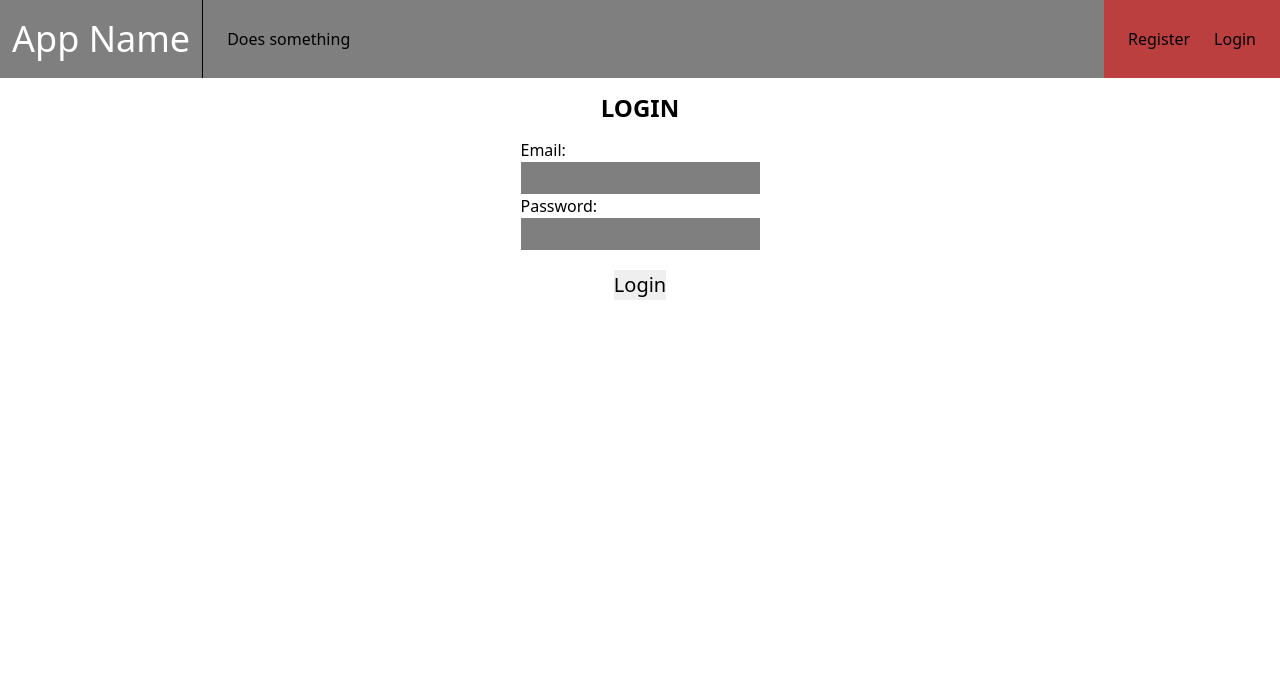
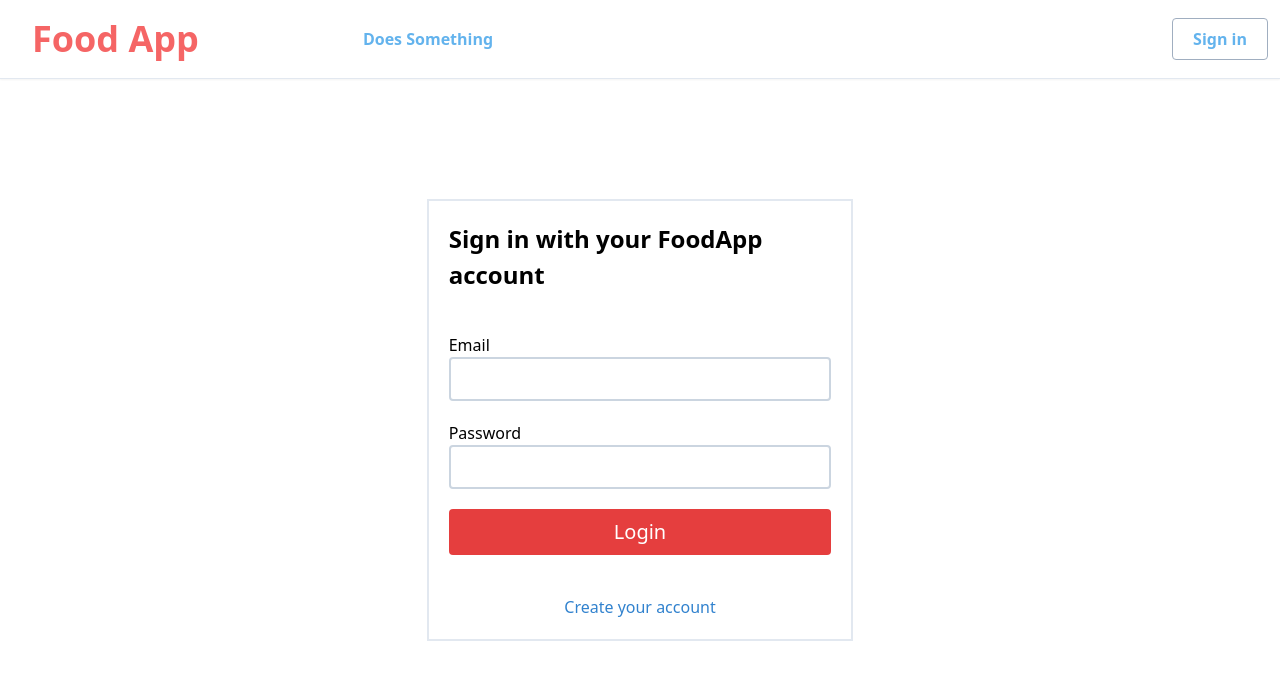
Before and after one commit to zydricDev/FoodApp, a React (Create React App) app in the folder react-foodapp/: page /login in a window 1280 px wide. Shown: the top 680 px of the page. Built offline with nearby package versions, Linux system fonts and the light colour scheme; no server answers.

Commit message:
Front end

```diff
--- a/react-foodapp/src/components/auth/AuthOptions.js
+++ b/react-foodapp/src/components/auth/AuthOptions.js
@@ -22,13 +22,16 @@ export default function AuthOptions() {
             {
                 //if userData.user true, log out else use the other buttons
                 userData.user ? (
-                    <div className='p-3 bg-red-t-50 flex'>
-                        <button className='inline-block mx-3 hover:text-white' onClick={logout}>Log out</button>
+                    <div className='flex justify-center'>
+                        <button className='inline-block mx-3 hover:text-white focus:outline-none' onClick={logout}>
+                            <p className='px-5 border border-gray-500 rounded p-2 font-bold text-blue-400 hover:border-blue-500'>Log Out</p>
+                        </button>
                     </div>
                 ) : (
-                    <div className='p-3 bg-red-t-50 flex'>
-                        <button className='inline-block mx-3 hover:text-white focus:outline-none' onClick={register}>Register</button>
-                        <button className='inline-block mx-3 hover:text-white focus:outline-none' onClick={login}>Login</button>
+                    <div className='flex justify-center'>
+                        <button className='inline-block mx-3 hover:text-white focus:outline-none' onClick={login}>
+                            <p className='px-5 border border-gray-500 rounded p-2 font-bold text-blue-400 hover:border-blue-500'>Sign in</p>
+                        </button>
                     </div>
                 )
             }
--- a/react-foodapp/src/components/auth/Login.js
+++ b/react-foodapp/src/components/auth/Login.js
@@ -1,11 +1,13 @@
 import React, {useState, useContext} from 'react'
 import Axios from 'axios'
-import {useHistory} from 'react-router-dom'
+import {useHistory, Link} from 'react-router-dom'
 import UserContext from '../../context/UserContext'
+import ErrorNotice from '../misc/ErrorNotice'
 
 export default function Login() {
     const [email, setEmail] = useState()
     const [password, setPassword] = useState()
+    const [error, setError] = useState()
 
     const {setUserData} = useContext(UserContext)
     const history = useHistory()
@@ -13,6 +15,7 @@ export default function Login() {
 
     const submit = async (e) =>{
         e.preventDefault()
+        try{
             const loginUser = {email, password}
             const loginRes = await Axios.post('http://localhost:4000/users/login', loginUser)
 
@@ -23,24 +26,44 @@ export default function Login() {
 
             localStorage.setItem('auth-token', loginRes.data.token)
             history.push('/')
+        }catch(err){
+            err.response.data.msg && setError(err.response.data.msg)
+        }
+
     }
     return (
         <div>
-            <h2 className='flex p-3 font-bold justify-center xl:text-2xl'>LOGIN</h2>
+            <div className='flex justify-center my-10'>
+                {error && (
+                            <ErrorNotice message={error} clearError={() => setError(undefined)}/>
+                )}
+            </div>
             <form onSubmit={submit}>
+
+                <div className='flex justify-center py-10'>
+                    <div className='grid border-2 w-2/6 p-5'>
+                        <h2 className='flex justify-center font-bold xl:text-2xl mb-10'>Sign in with your FoodApp account</h2>
+                        <div className='mb-5 grid'>
+                            <label className=''>Email</label>
+                            <input className='border-black rounded p-2 border-2 border-gray-400' type='email' onChange={e => setEmail(e.target.value)} />
+                        </div>
+                        <div className='mb-5 grid'>
+                            <label className=''>Password</label>
+                            <input className='border-black rounded p-2 border-2 border-gray-400' type='password' onChange={e => setPassword(e.target.value)} />
+                        </div>
+
+                        <input className='xl:text-xl hover:bg-red-700 text-white w-full rounded p-2 bg-red-600' type='submit' value='Login' />
                         <div className='flex justify-center'>
-                    <div className='flex-col justify-center'>
-                        <label className=''>Email:</label>
-                        <input className='flex justify-center bg-black-t-50 border-black p-1' type='email' onChange={e => setEmail(e.target.value)}/>
-
-                        <label className=''>Password:</label>
-                        <input className='flex justify-center bg-black-t-50 border-black p-1' type='password' onChange={e => setPassword(e.target.value)}/>
-                        <div className='flex justify-center'>
-                            <input className='my-5 xl:text-xl hover:bg-black hover:text-white' type='submit' value='Login'/>
+                            <Link to='/register'>
+                                <p className='hover:text-blue-700 text-blue-600 text-center mt-10'>Create your account</p>
+                            </Link>
                         </div>
                     </div>
+
                 </div>
+
             </form>
+
         </div>
     )
 }
--- a/react-foodapp/src/components/layout/Header.js
+++ b/react-foodapp/src/components/layout/Header.js
@@ -5,10 +5,10 @@ import LoggedInOptions from './LoggedInOptions'
 
 export default function Header() {
     return (
-        <header className='flex justify-between bg-black-t-50 '>
+        <header className='flex justify-between border-b shadow-sm'>
             <div className='flex'>
                 <Link to='/'>
-                    <h1 className='xl:text-4xl p-3 hover:text-white'>App Name</h1>
+                    <h1 className='xl:text-4xl p-3 text-red-500 hover:text-red-600 font-bold ml-5'>Food App</h1>
                 </Link>
                 <LoggedInOptions/>
             </div>
--- a/react-foodapp/src/components/layout/LoggedInOptions.js
+++ b/react-foodapp/src/components/layout/LoggedInOptions.js
@@ -11,21 +11,27 @@ export default function LoggedInOptions() {
     const myStore = () => history.push('/food/myStore')
 
     return (
-        <nav className='flex'>
+        <nav className='flex ml-20'>
             {
                 userData.user ? (
                     <>
-                        <div className='p-3 flex border-l border-black'>
-                            <button className='inline-block mx-3 hover:text-white focus:outline-none' onClick={foodRegister}>Add Food</button>
+                        <div className='flex ml-10'>
+                            <button className='hover:text-white focus:outline-none' onClick={foodRegister}>
+                                <p className='px-5 rounded p-2 font-bold text-blue-400 hover:text-blue-500'>Add Food</p>
+                            </button>
                         </div>
-                        <div className='p-3 flex border-l border-black'>
-                            <button className='inline-block mx-3 hover:text-white focus:outline-none' onClick={myStore}>View Shop</button>
+                        <div className='flex ml-10'>
+                            <button className='inline-block mx-3 hover:text-white focus:outline-none' onClick={myStore}>
+                                <p className='px-5 rounded p-2 font-bold text-blue-400 hover:text-blue-500'>View My Shop</p>
+                            </button>
                         </div>
                     </>
 
                 ) : (
-                    <div className='p-3 flex border-l border-black'>
-                        <button className='inline-block mx-3 hover:text-white focus:outline-none'>Does something</button>
+                    <div className='flex ml-10'>
+                        <button className='inline-block mx-3 hover:text-white focus:outline-none'>
+                            <p className='px-5 rounded p-2 font-bold text-blue-400 hover:text-blue-500'>Does Something</p>
+                        </button>
                     </div>
                 )
             }
--- a/react-foodapp/src/components/pages/Landing.js
+++ b/react-foodapp/src/components/pages/Landing.js
@@ -1,7 +1,6 @@
 import React, {useState} from 'react'
 import {Link} from 'react-router-dom'
-import { FontAwesomeIcon } from '@fortawesome/react-fontawesome'
-import { faTimes } from '@fortawesome/free-solid-svg-icons'
+
 
 
 
@@ -36,11 +35,12 @@ export default function Landing() {
                         </div>
 
                         <div className='md:flex p-10 justify-center'>
-                            <div className='w-full relative inline-block'>
-                                <input className='w-full sm:mb-3 md:mb-0 md:w-5/6 p-3 mb-3 border-2 border-gray-500 rounded box-border' placeholder='Enter street address or zip code' />
-                                <FontAwesomeIcon icon={faTimes} className='text-2xl'/>
-                            </div>
 
+                            <input className='w-full sm:mb-3 md:mb-0 md:w-5/6 focus:outline-none p-3 mb-3 border-2 border-gray-500 rounded'
+                                placeholder='Enter street address or zip code'
+                                type='search'
+                                onChange={e => setSearch(e.target.value)}
+                            />
 
                             <p className='md:w-1/6 md:ml-5 text-center p-3 bg-blue-500 hover:bg-blue-900 rounded text-white font-bold'>Find Food</p>
 
```
Also changed, not shown: 1 other file (tests, documents, lock files or other folders). Lines whose indentation alone changed are shown as unchanged.
